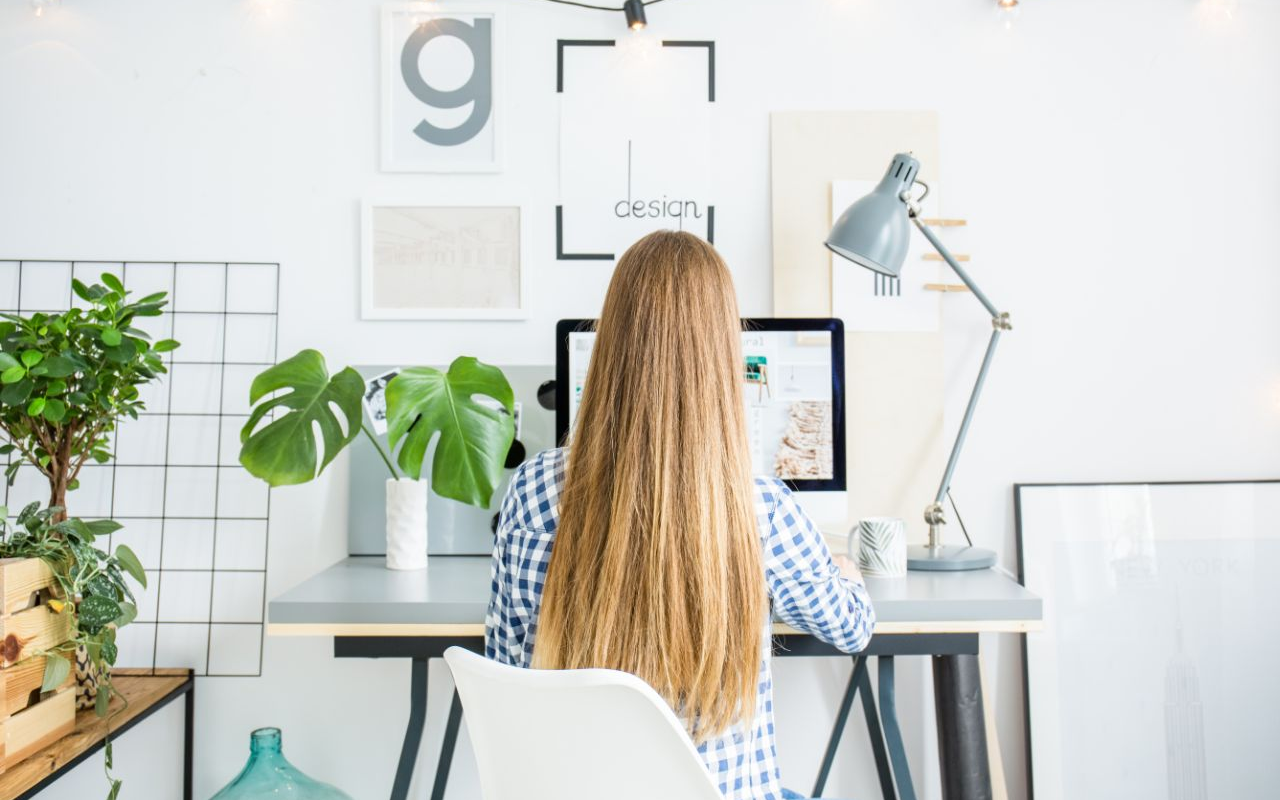
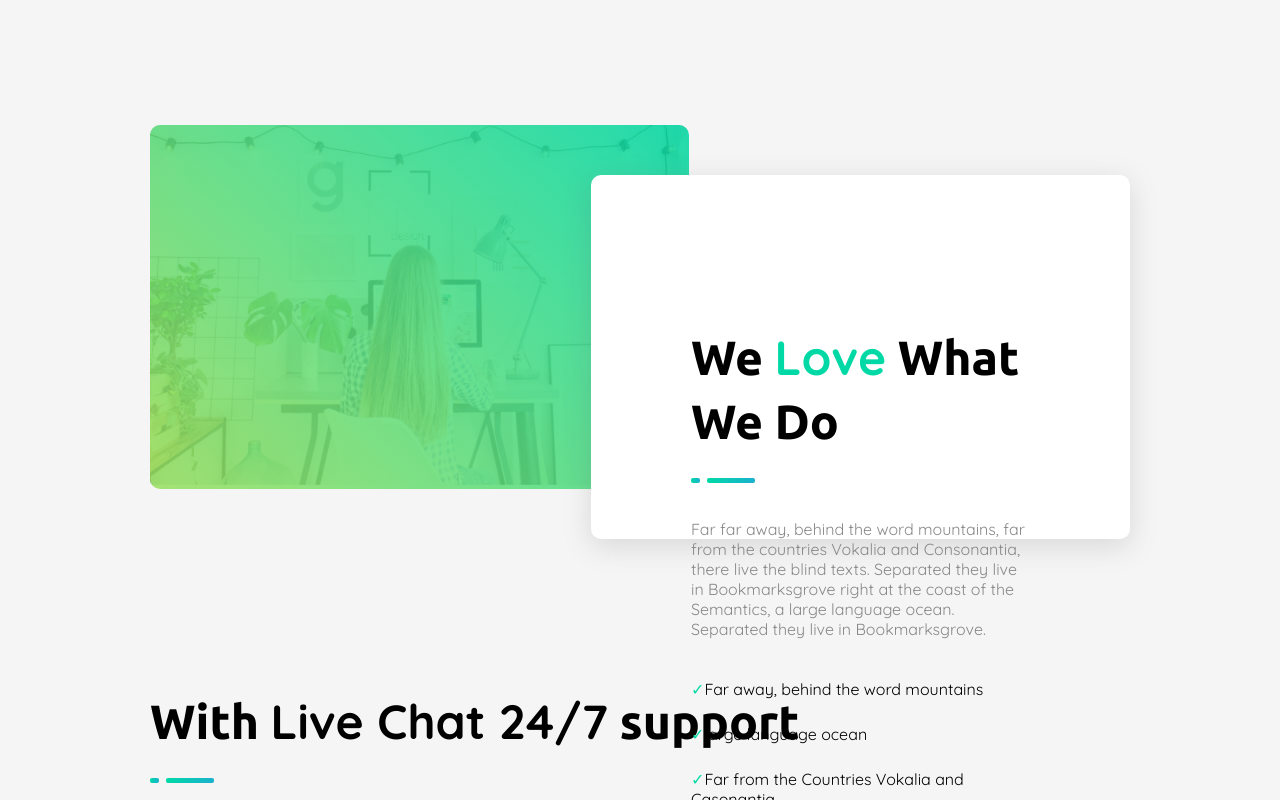
Before and after one commit to sebastianocalella/proj-html-vuejs, a Vue app: page / in a window 1280 px wide. Shown: the part 5260-6060 px from the top of the page. Built offline with nearby package versions, Linux system fonts and the light colour scheme.

Commit message:
OurProjects absolute images prototype

```diff
--- a/src/components/AppMainComponents/OurProjects.vue
+++ b/src/components/AppMainComponents/OurProjects.vue
@@ -1,10 +1,18 @@
 <template>
-    <div class="container">
-        <div class="card">
-            <img src="../../assets/images/person-with-long-curly-hair-PZ99QM2-2x.jpg" alt="">
-        </div>
-        <div class="card">
-            <div class="text-content">
+    <section id="our-projects">
+        <div class="absolute-cards-container">
+            <div class="img-wrapper">
+                <div class="blancket"></div>
+                <img src="../../assets/images/person-with-long-curly-hair-PZ99QM2-2x.jpg" alt="">
+            </div>
+            <div class="white-card">
+                <TextContent
+                :title="textContentAbsolute.title"
+                :text="textContentAbsolute.text"
+                :ulList="textContentAbsolute.ulContent"/>
+            </div>
+
+            <!--<div class="text-content">
                 <h2>
                     We <span>Love</span> What We Do
                 </h2>
@@ -15,7 +23,7 @@
                     <li>large language ocean</li>
                     <li>Far from the Countries Vokalia and Casonantia</li>
                 </ul>
-            </div>
+            </div> -->
         </div>
         <div class="text-content">
             <h2>
@@ -37,21 +45,32 @@
             <p>When it comes to barbequing, there are two main schools of thought for the techniques that you can use. Freshly scrambled eggs with applewood smoked bacon - are amazing!</p>
             <img src="../../assets/images/businesswoman-analysing-document-P8WSNMC-1024x820.jpg" alt="">
         </div>
-    </div>
+    </section>
 </template>
 
 <script>
 import ComponentDivider from '../utilitiesComponents/ComponentDivider.vue';
-import ProductCard from '../utilitiesComponents/ProductCard.vue'
+import ProductCard from '../utilitiesComponents/ProductCard.vue';
+import TextContent from '../utilitiesComponents/TextContent.vue';
 
 export default {
     name: 'OurProjects',
     components:{
+        TextContent,
         ComponentDivider,
         ProductCard
     },
     data(){
         return{
+            textContentAbsolute:{
+                title: 'We <span class="text-content-component-span">Love</span> What We Do',
+                text: 'Far far away, behind the word mountains, far from the countries Vokalia and Consonantia, there live the blind texts. Separated they live in Bookmarksgrove right at the coast of the Semantics, a large language ocean. Separated they live in Bookmarksgrove.',
+                ulContent: [
+                    'Far away, behind the word mountains',
+                    'large language ocean',
+                    'Far from the Countries Vokalia and Casonantia'
+                ]
+            },
             productCards:[
                 {
                     title: 'designing',
@@ -100,7 +119,50 @@ export default {
 </script>
 
 <style lang="scss" scoped>
-    .container{
-        position: relative;
+@use '../../styles/partials/colors' as *;
+
+    #our-projects{
+        display: flex;
+        flex-direction: column;
+
+        .absolute-cards-container{
+            width: 100%;
+            position: relative;
+            padding: 200px 0;
+
+            .img-wrapper{
+                position: relative;
+                left: 0;
+                top: 0;
+                width: 55%;
+                border-radius: 10px;
+                overflow: hidden;
+                img{
+                    width: 100%;
+                }
+                .blancket{
+                    position: absolute;
+                    top: 0;
+                    left: 0;
+                    width: 100%;
+                    height: 100%;
+                    background: linear-gradient(45deg,$bg-gradient-yellow-t,$bg-gradient-green-t);
+                    z-index: 1;
+                }
+            }
+
+            .white-card{
+                position: absolute;
+                right: 0;
+                bottom: 150px;
+                width: 55%;
+                height: calc(100% - 400px);
+                z-index: 2;
+                padding: 150px 100px;
+                background-color: $bg-lightest;
+                border-radius: 10px;
+                box-shadow: rgba(100, 100, 111, 0.2) 0px 7px 29px 0px;
+            }
+        }
     }
 </style>
--- a/src/components/utilitiesComponents/TextContent.vue
+++ b/src/components/utilitiesComponents/TextContent.vue
@@ -5,7 +5,7 @@
         <ComponentDivider/>
         <p v-if="text">{{ text }}</p>
         <ul v-if="ulList">
-        <li v-for="element in ulList.list">
+        <li v-for="element in ulList">
         <span class="text-content-component-span">&check;</span>{{ element }}</li>
         </ul>
         <button v-if="button" :class="button.color">{{ button.content }}</button>
@@ -40,13 +40,16 @@ export default {
             font-size: 3rem;
             line-height: 4rem;
 
-            .text-content-component-span{
-                color:$c-brand-green;
-            }
+        }
+        .text-content-component-span{
+            color:$c-brand-green;
         }
         p{
             color: $c-gray-2;
             margin-bottom: 40px;
         }
+        li{
+            margin-bottom: 25px;
+        }
     }
 </style>
```
